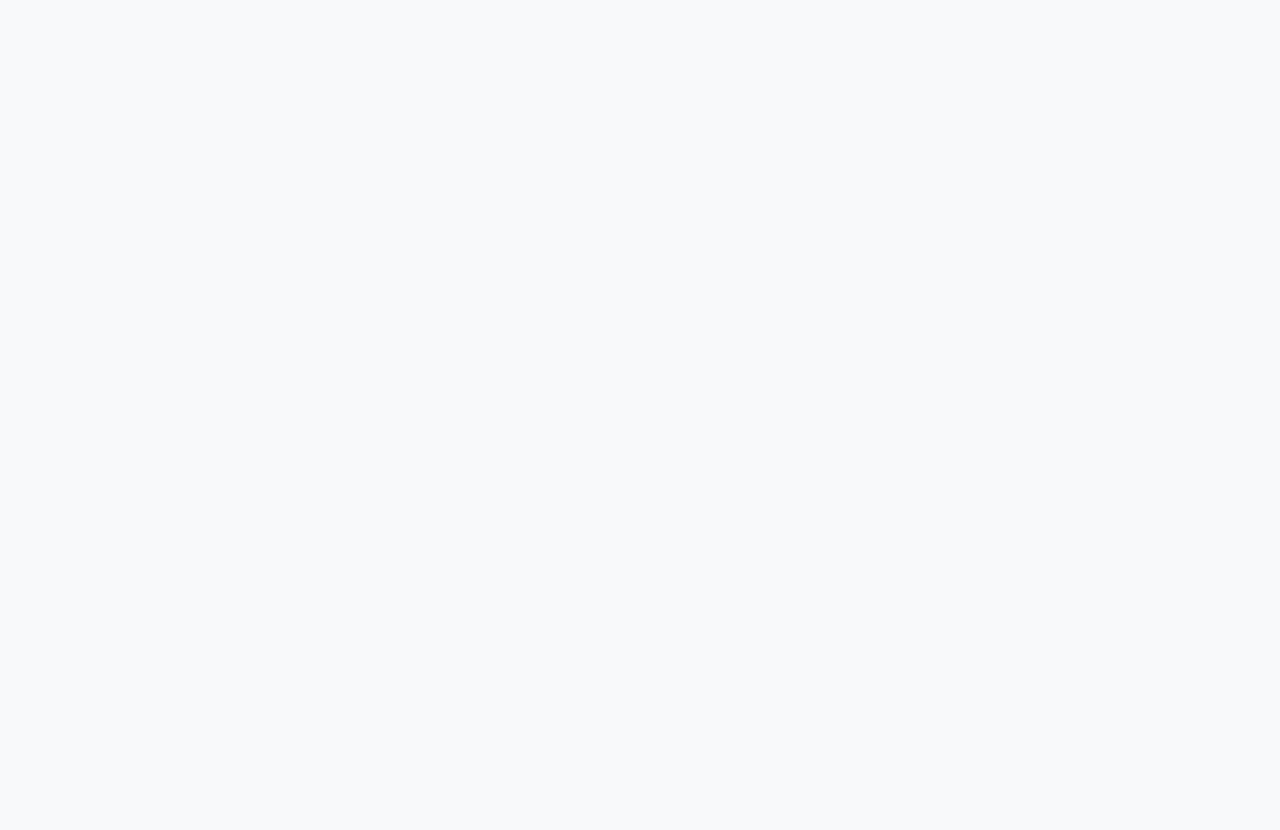
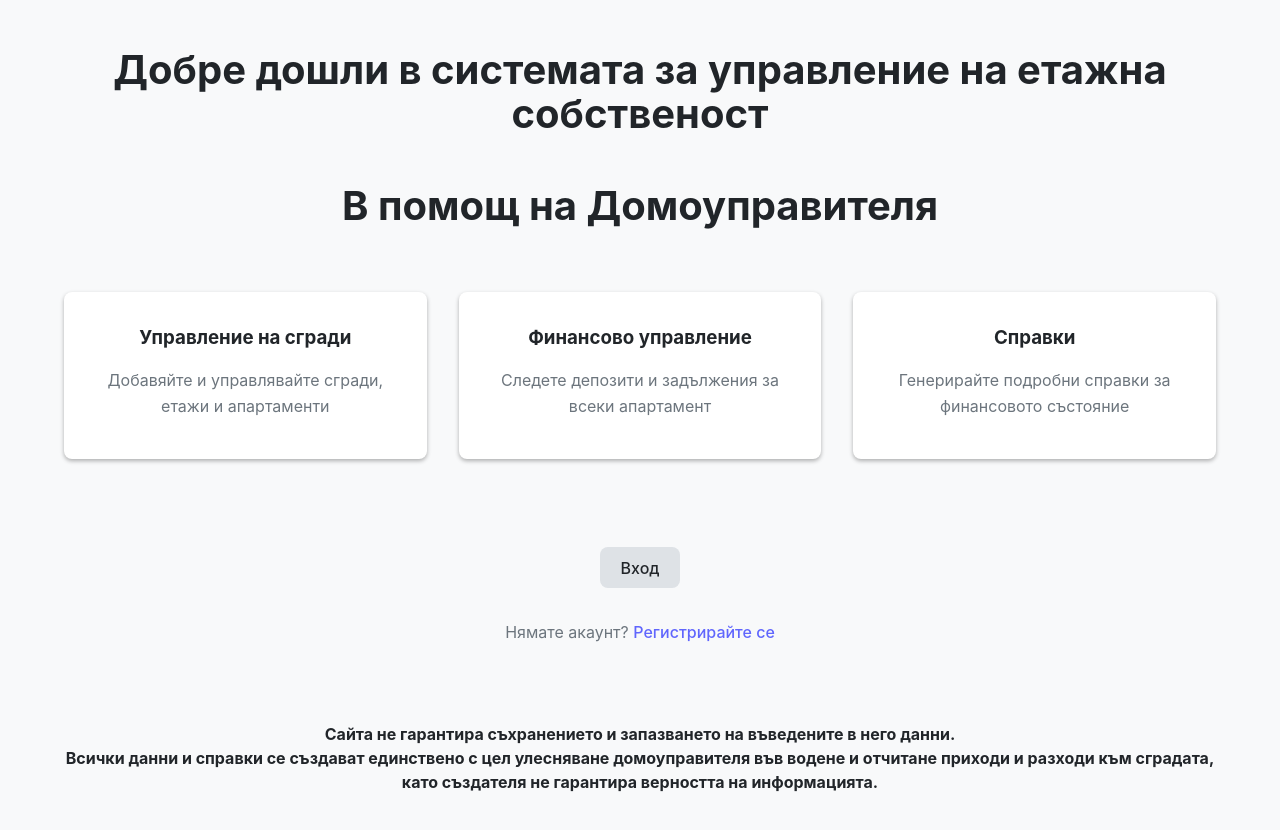
Before and after one commit to Lastercho/flatsmoney, a React (Vite) app: page /reports#/home in a window 1280 px wide. Before the commit this address had no page. Shown: the top 830 px of the page. Built offline with nearby package versions, Linux system fonts and the light colour scheme.

Commit message:
Add home page

```diff
--- a/docker-compose.yml
+++ b/docker-compose.yml
@@ -1,6 +1,6 @@
 services:
   react-app:
-    image: lastercho/flatsmoney:3.2.2
+    image: lastercho/flatsmoney:3.3.3
     container_name: flatsmoney
     build:
       context: .
--- /dev/null
+++ b/googlea4b637d1b73a6a38.html
@@ -0,0 +1 @@
+google-site-verification: googlea4b637d1b73a6a38.html
--- /dev/null
+++ b/public/googlea4b637d1b73a6a38.html
@@ -0,0 +1 @@
+google-site-verification: googlea4b637d1b73a6a38.html
--- a/src/App.jsx
+++ b/src/App.jsx
@@ -4,6 +4,7 @@ import { ThemeProvider } from "./contexts/ThemeContext";
 import PrivateRoute from "./components/Auth/PrivateRoute";
 import AuthGuard from "./components/Auth/AuthGuard.jsx";
 import "./styles/App.css";
+import Home from "./pages/Home.jsx";
 
 // Lazy load components
 const Login = lazy(() => import("./components/Auth/Login"));
@@ -22,6 +23,7 @@ const App = React.memo(() => {
       <div className="app">
         <Suspense fallback={<Loading />}>
           <Routes>
+             <Route path="/home" element={<Home />} />
             <Route path="/login" element={<Login />} />
             <Route path="/register" element={<Register />} />
             <Route element={<AuthGuard />}>
--- a/src/components/Auth/AuthGuard.jsx
+++ b/src/components/Auth/AuthGuard.jsx
@@ -51,7 +51,7 @@ export default function AuthGuard() {
     }, []); // Празен масив от зависимости, защото използваме refs
 
     if (!isValid) {
-        return <Navigate to="/login" replace />;
+        return <Navigate to="/home" replace />;
     }
 
     return <Outlet />;
--- /dev/null
+++ b/src/googlea4b637d1b73a6a38.html
@@ -0,0 +1 @@
+google-site-verification: googlea4b637d1b73a6a38.html
--- a/src/index.css
+++ b/src/index.css
@@ -167,3 +167,8 @@ input::placeholder, textarea::placeholder {
   position: relative;
   z-index: 1;
 }
+h4{
+  height: 90px;
+  padding-top: 70px;
+  text-align: center;
+}
--- a/src/pages/Home.jsx
+++ b/src/pages/Home.jsx
@@ -1,10 +1,11 @@
-import React from 'react';
 import '../styles/Home.css';
+import {Link} from "react-router-dom";
 
 const Home = () => {
   return (
       <div className="home-page">
         <h1>Добре дошли в системата за управление на етажна собственост</h1>
+        <h1>В помощ на Домоуправителя</h1>
         <div className="features">
           <div className="feature-card">
             <h3>Управление на сгради</h3>
@@ -19,7 +20,26 @@ const Home = () => {
             <p>Генерирайте подробни справки за финансовото състояние</p>
           </div>
         </div>
+          <div><br/><br/><br/>
+
           </div>
+        <Link to="/login">
+        <button type="submit" className="auth-button"
+               >Вход
+        </button>
+        </Link>
+          <br/><br/>
+          <p>Нямате акаунт? <Link to="/register">Регистрирайте се</Link></p>
+
+          <div className="footer">
+              <h4>
+                  Сайта не гарантира съхранението и запазването на въведените в него данни.<br/>
+
+                  Всички данни и справки се създават единствено с цел улесняване домоуправителя във водене и отчитане приходи и разходи към сградата, като създателя не гарантира верността на информацията.
+              </h4>
+          </div>
+      </div>
+
   );
 };
 
```
Lines whose indentation alone changed are shown as unchanged.
